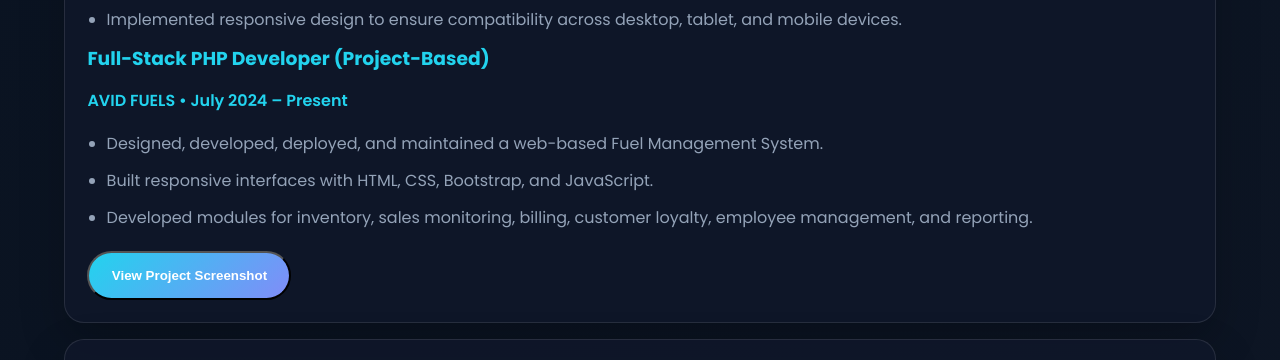
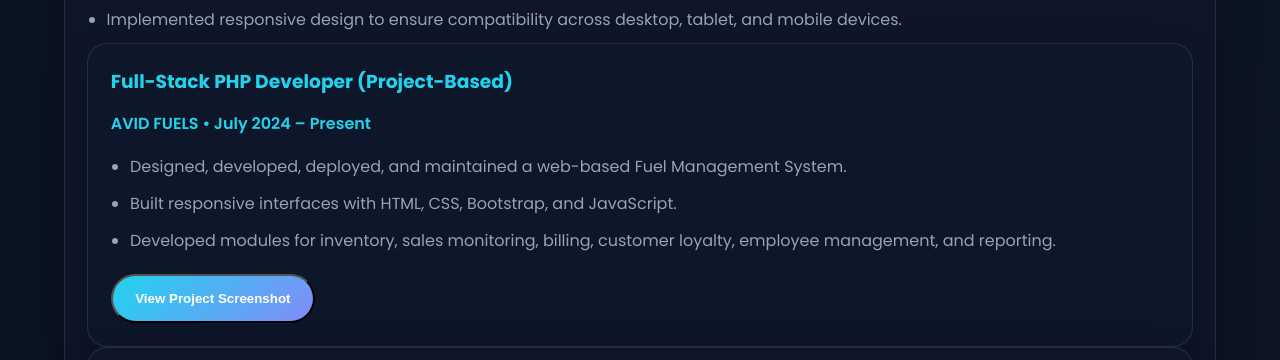
Before and after one commit to JCbeltran22/JCbeltran22.github.io, a plain HTML site: page portfolio/portfolio-standalone.html in a window 1280 px wide. Shown: the part 2063-2423 px from the top of the page. Drawn offline with Linux system fonts and the light colour scheme.

Commit message:
Fix HTML formatting issues in portfolio file

```diff
--- a/portfolio/portfolio-standalone.html
+++ b/portfolio/portfolio-standalone.html
@@ -101,6 +101,7 @@
   <li>Developed an attractive layout to showcase the company's products, services, and business information.</li>
   <li>Implemented responsive design to ensure compatibility across desktop, tablet, and mobile devices.</li>
 </ul>
+           <article class="timeline-item card">
           <h3>Full-Stack PHP Developer (Project-Based)</h3>
           <p class="meta">AVID FUELS • July 2024 – Present</p>
           <ul>
```
